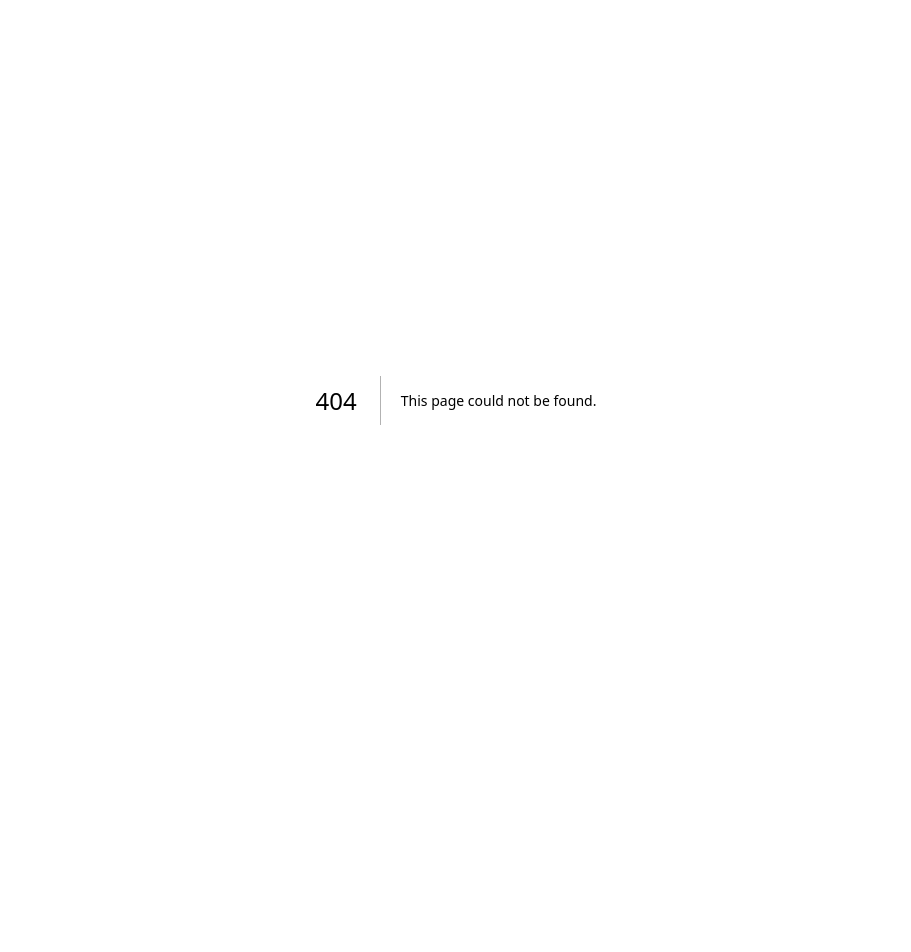
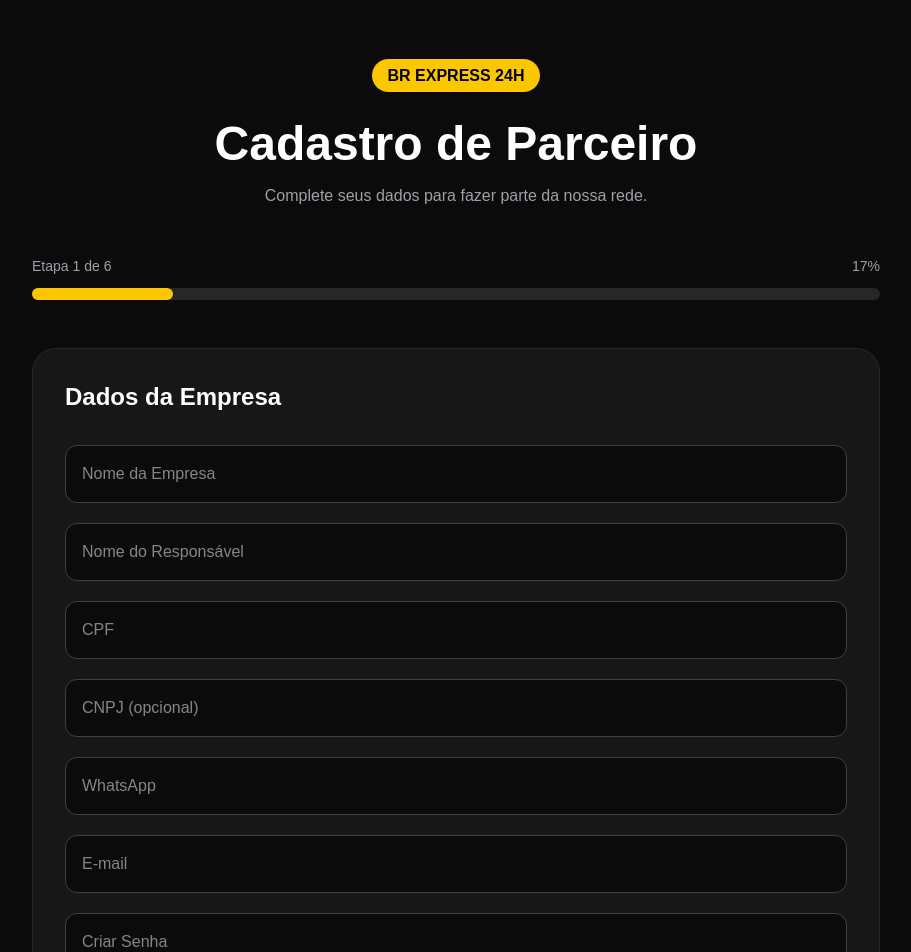
Before and after one commit to brexpress24hoficial-creator/br-express24h, a Next.js app: page /parceiro/cadastro in a window 1280 px wide. Before the commit this address had no page. Shown: the top 952 px of the page, without its empty margins (184-1095 px from the left). Before the commit the page ends 800 px from the top, so only its background shows below. Built offline with nearby package versions, Linux system fonts and the light colour scheme.

Commit message:
Criada página institucional de parceiros

```diff
--- /dev/null
+++ b/app/parceiro/cadastro/page.tsx
@@ -0,0 +1,172 @@
+"use client";
+
+import { useState } from "react";
+
+export default function CadastroParceiroPage() {
+
+  const [etapa, setEtapa] = useState(1);
+
+
+  return (
+    <main className="min-h-screen bg-[#0B0B0B] text-white">
+
+      <div className="max-w-4xl mx-auto px-6 py-16">
+
+
+        {/* CABEÇALHO */}
+
+        <div className="text-center">
+
+          <span className="bg-yellow-400 text-black px-4 py-2 rounded-full font-bold">
+            BR EXPRESS 24H
+          </span>
+
+
+          <h1 className="text-4xl md:text-5xl font-bold mt-8">
+            Cadastro de Parceiro
+          </h1>
+
+
+          <p className="text-zinc-400 mt-4">
+            Complete seus dados para fazer parte da nossa rede.
+          </p>
+
+
+        </div>
+
+
+
+        {/* PROGRESSO */}
+
+        <div className="mt-12">
+
+
+          <div className="flex justify-between text-sm text-zinc-400 mb-3">
+
+            <span>
+              Etapa {etapa} de 6
+            </span>
+
+            <span>
+              {Math.round((etapa / 6) * 100)}%
+            </span>
+
+          </div>
+
+
+
+          <div className="w-full bg-zinc-800 rounded-full h-3">
+
+            <div
+              className="bg-yellow-400 h-3 rounded-full transition-all"
+              style={{
+                width:`${(etapa / 6) * 100}%`
+              }}
+            />
+
+          </div>
+
+
+        </div>
+
+
+
+        {/* CARD DO FORMULÁRIO */}
+
+
+        <div className="bg-[#171717] rounded-3xl p-8 mt-12 border border-zinc-800">
+
+
+          {etapa === 1 && (
+
+            <div>
+
+              <h2 className="text-2xl font-bold mb-8">
+                Dados da Empresa
+              </h2>
+
+
+              <div className="space-y-5">
+
+
+                <input
+                  placeholder="Nome da Empresa"
+                  className="w-full bg-[#0B0B0B] border border-zinc-700 rounded-xl p-4"
+                />
+
+
+                <input
+                  placeholder="Nome do Responsável"
+                  className="w-full bg-[#0B0B0B] border border-zinc-700 rounded-xl p-4"
+                />
+
+
+                <input
+                  placeholder="CPF"
+                  className="w-full bg-[#0B0B0B] border border-zinc-700 rounded-xl p-4"
+                />
+
+
+                <input
+                  placeholder="CNPJ (opcional)"
+                  className="w-full bg-[#0B0B0B] border border-zinc-700 rounded-xl p-4"
+                />
+
+
+                <input
+                  placeholder="WhatsApp"
+                  className="w-full bg-[#0B0B0B] border border-zinc-700 rounded-xl p-4"
+                />
+
+
+                <input
+                  placeholder="E-mail"
+                  className="w-full bg-[#0B0B0B] border border-zinc-700 rounded-xl p-4"
+                />
+
+
+                <input
+                  type="password"
+                  placeholder="Criar Senha"
+                  className="w-full bg-[#0B0B0B] border border-zinc-700 rounded-xl p-4"
+                />
+
+
+              </div>
+
+
+            </div>
+
+          )}
+
+
+
+
+          {/* BOTÕES */}
+
+          <div className="flex justify-end mt-10">
+
+
+            <button
+              onClick={() => setEtapa(etapa + 1)}
+              className="bg-yellow-400 text-black px-8 py-3 rounded-xl font-bold"
+            >
+
+              Continuar →
+
+            </button>
+
+
+          </div>
+
+
+
+        </div>
+
+
+      </div>
+
+
+    </main>
+  );
+}
```
